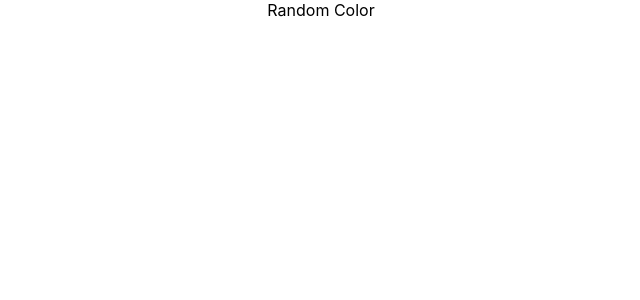
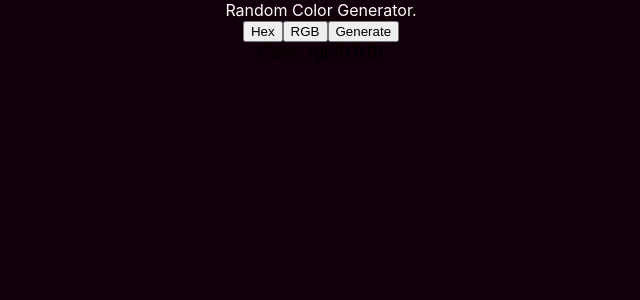
Before and after one commit to jabez-abija2399/React_projects, a React (Create React App) app in the folder random-color/: page / in a window 1280 px wide. Shown: the top 300 px of the page, without its empty margins (319-959 px from the left). Built offline with nearby package versions, Linux system fonts and the light colour scheme.

Commit message:
Implement Random Color Generator with Hex and RGB functionality

```diff
--- a/random-color/src/components/rondomColor.jsx
+++ b/random-color/src/components/rondomColor.jsx
@@ -1,9 +1,47 @@
-import React from 'react'
+import React, { useState } from "react";
 
 const RandomColor = () => {
-    return (
-        <div>Random Color</div>
-     );
-}
+  const [hexColor, setHexColor] = useState("#110009");
+  const [rgbColor, setRgbColor] = useState("rgb(0,0,0)");
+  const [colorType, setColorType] = useState(hexColor);
+
+ const handleHexRandom = () => {
+    let hex = "#";
+    const letters = "0123456789ABCDEF";
+    for (let i = 0; i < 6; i++) {
+      hex += letters[Math.floor(Math.random() * 16)];
+    }
+    setHexColor(hex);
+  };
+
+ const handleRgbRandom = () => {
+    const r = Math.floor(Math.random() * 256);
+    const g = Math.floor(Math.random() * 256);
+    const b = Math.floor(Math.random() * 256);
+    setRgbColor(`rgb(${r},${g},${b})`);
+  };
+
+ const handleButton = () => {
+    {colorType === "rgbColor" ? handleHexRandom() : handleRgbRandom()}
+
+
+  };
+
+  return (
+    <div
+      style={{
+        width: "100vw",
+        height: "100vh",
+        backgroundColor: colorType,
+      }}
+    >
+      <div style={{ color: "white" }}>Random Color Generator.</div>
+      <button onClick={() => setColorType(hexColor)}>Hex</button>
+      <button onClick={() => setColorType(rgbColor)}>RGB</button>
+      <button onClick={handleButton}>Generate</button>
+      <div>Color: {colorType === "hex" ? hexColor : rgbColor}</div>
+    </div>
+  );
+};
 
 export default RandomColor;
```
Also changed, not shown: random-color/src/App.css (line endings or trailing spaces).
